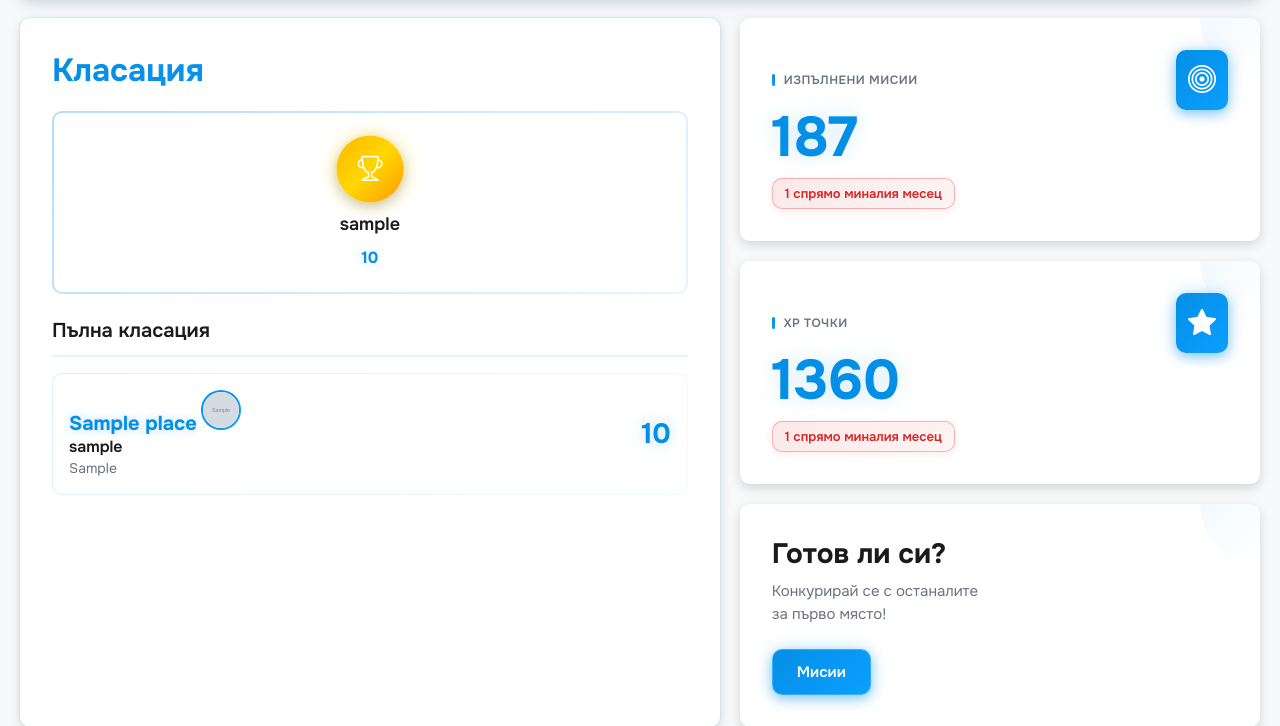
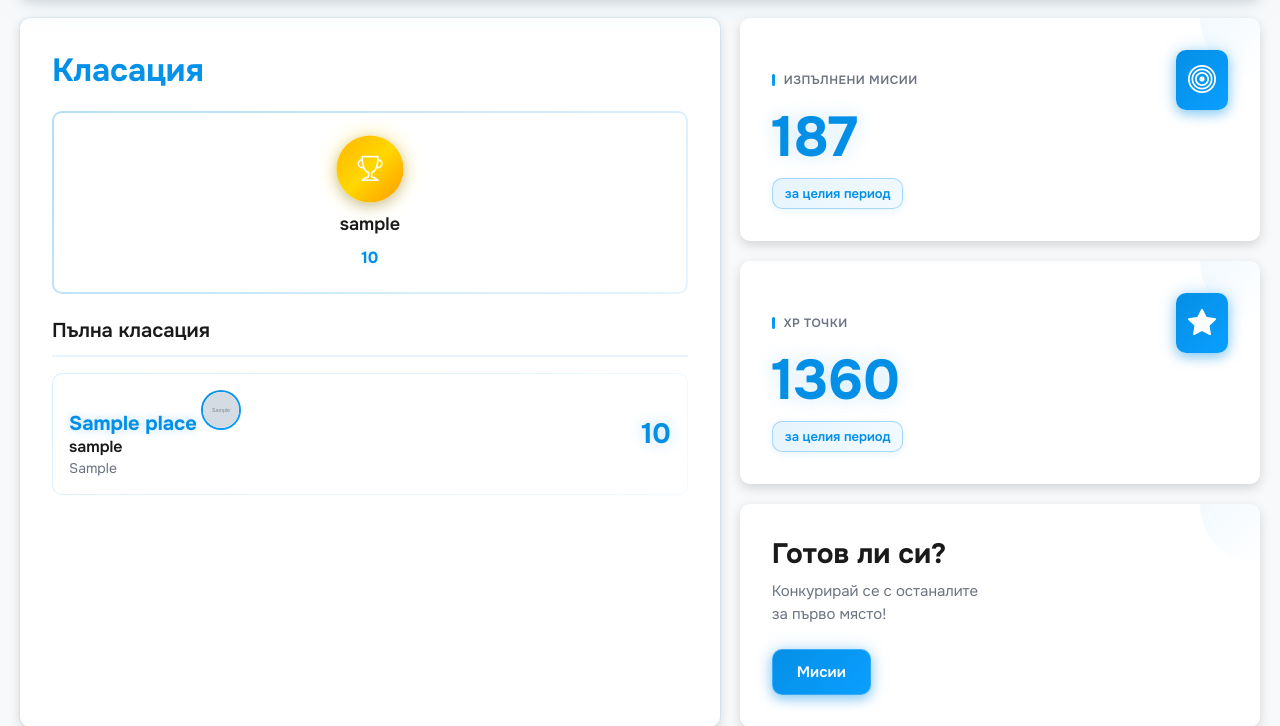
Before and after one commit to GeorgievIliyan/Nautiq, a Django app: template beaches/templates/app/dashboard.html in a window 1280 px wide. Shown: the part 316-1042 px from the top of the page. Run offline with Django 5.2, Linux system fonts and the light colour scheme; data comes from the database, SQL or seed files in the repository; tables that the repository leaves empty hold one stand-in row (values such as "Sample post"); the template is opened without the code that fills it: values that come from a table or form of the project are taken from there, most other values are stand-ins (such as "Sample title", 1, 10 or a date in 2020); grey boxes marked "Sample" are stand-in pictures; parts of the project's set-up code (start-up, migrations or seed data) failed here and were passed over; some libraries are stand-ins or nearby versions.

Commit message:
Deployment

```diff
--- a/beaches/templates/app/dashboard.html
+++ b/beaches/templates/app/dashboard.html
@@ -109,8 +109,8 @@
                     <div class="stats-number">
                         {{ profile.tasks_completed }}
                     </div>
-                    <span class="{% if xp_change.is_up %}stats-tag-blue{% else %}stats-tag-red{% endif %}">
-                        {{ tasks_change.percent }} спрямо миналия месец
+                    <span class="stats-tag-blue">
+                        за целия период
                     </span>
                 </div>
             </div>
@@ -126,8 +126,8 @@
                     <div class="stats-number">
                         {{ profile.xp }}
                     </div>
-                    <span class="{% if tasks_change.is_up %}stats-tag-blue{% else %}stats-tag-red{% endif %}">
-                        {{ xp_change.percent }} спрямо миналия месец
+                    <span class="stats-tag-blue">
+                        за целия период
                     </span>
                 </div>
             </div>
```
